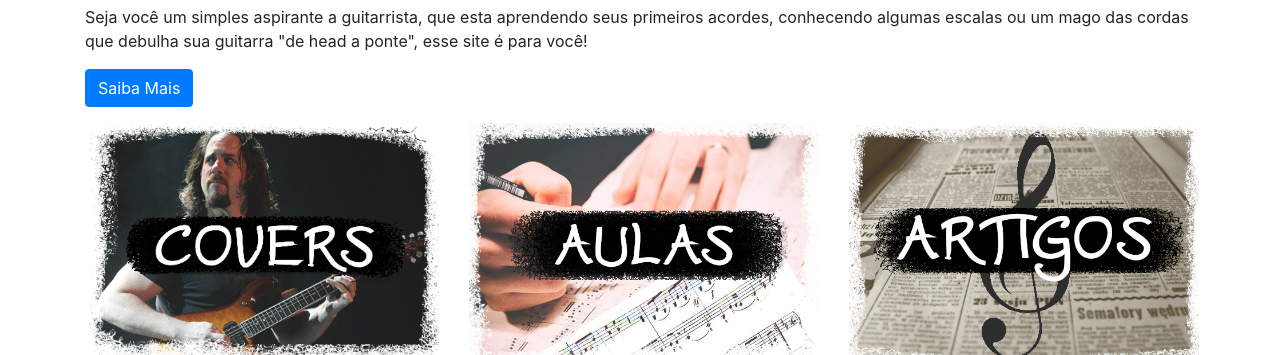
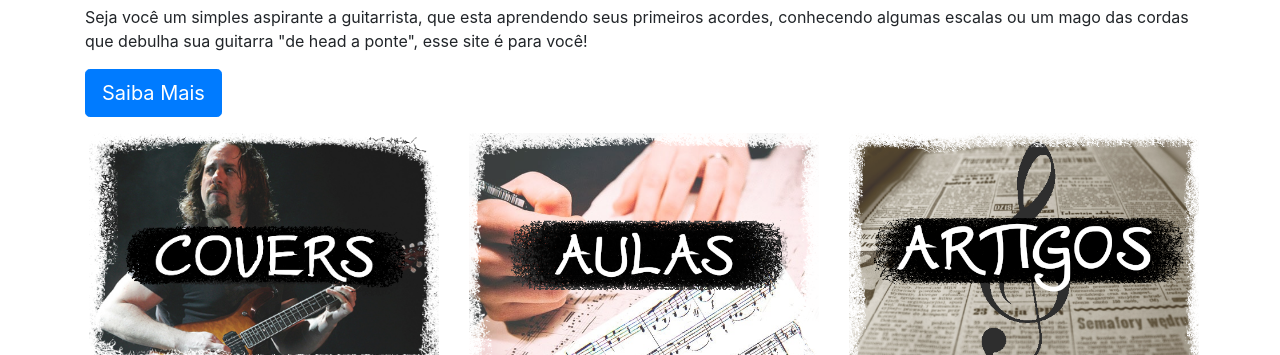
Before and after one commit to jkcosti/guitarinsight, a plain HTML site: page index.html in a window 1280 px wide. Shown: the part 221-576 px from the top of the page. Drawn offline with Linux system fonts and the light colour scheme.

Commit message:
Update index.html

```diff
--- a/index.html
+++ b/index.html
@@ -52,7 +52,7 @@
             <div class="container">
               <h1 class="display-3">Olá Guitar Master!</h1>
               <p>Seja você um simples aspirante a guitarrista, que esta aprendendo seus primeiros acordes, conhecendo algumas escalas ou um mago das cordas que debulha sua guitarra "de head a ponte", esse site é para você!</p>
-              <p><a class="btn btn-primary "  role="button" href="info.html"> Saiba Mais</a></p>
+              <p><a class="btn btn-primary btn-lg"  role="button" href="info.html"> Saiba Mais</a></p>
             </div>
 
             <div class="container">
```
